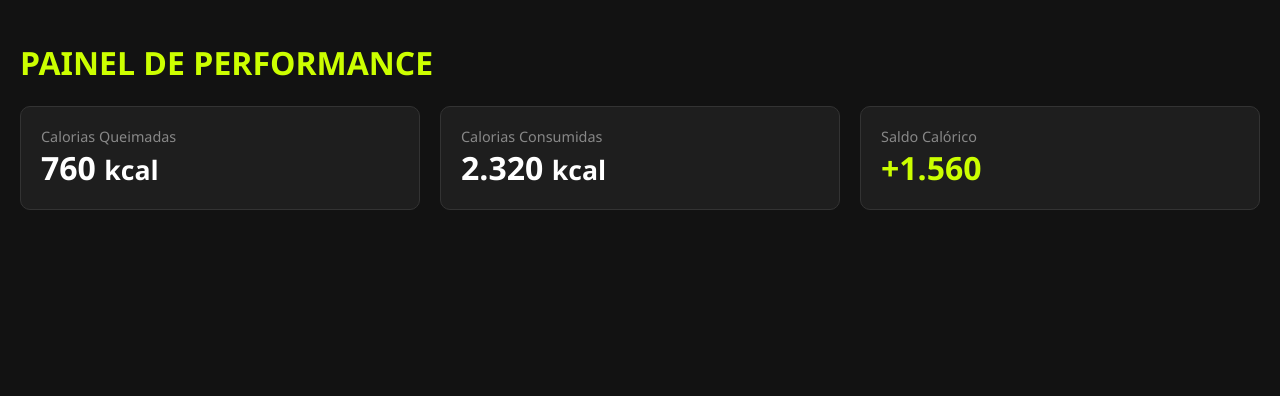
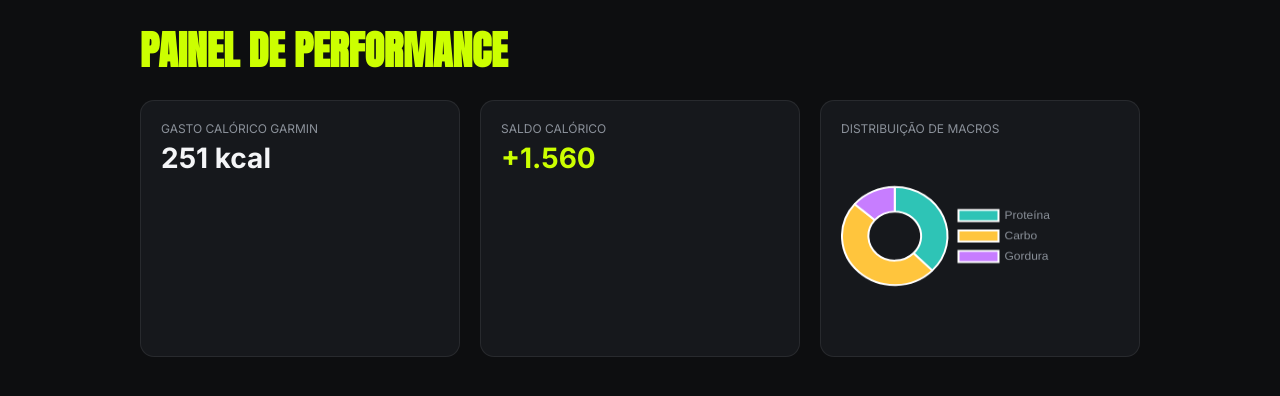
Before and after one commit to flaviachusyd-netizen/hub-gym-nutricao, a plain HTML site: page index.html in a window 1280 px wide. Drawn offline with nearby package versions, Linux system fonts and the light colour scheme.

Commit message:
Update index.html

```diff
--- a/index.html
+++ b/index.html
@@ -1,33 +1,60 @@
 <!DOCTYPE html>
-<html lang="pt-br">
+<html lang="pt-BR">
 <head>
     <meta charset="UTF-8">
     <meta name="viewport" content="width=device-width, initial-scale=1.0">
     <title>Painel de Performance</title>
+    <link href="https://fonts.googleapis.com/css2?family=Anton&family=Inter:wght@400;500;600;700&family=JetBrains+Mono:wght@500;700&display=swap" rel="stylesheet">
+    <script src="https://cdnjs.cloudflare.com/ajax/libs/Chart.js/4.4.1/chart.umd.min.js"></script>
     <style>
-        body { background-color: #121212; color: #fff; font-family: 'Segoe UI', sans-serif; margin: 0; padding: 20px; }
-        .dashboard { display: grid; grid-template-columns: repeat(auto-fit, minmax(300px, 1fr)); gap: 20px; }
-        .card { background: #1e1e1e; padding: 20px; border-radius: 10px; border: 1px solid #333; }
-        h1 { color: #ccff00; }
-        .metric { font-size: 2em; font-weight: bold; }
-        .label { color: #888; font-size: 0.9em; }
+        :root {
+            --bg:#0D0E10; --panel:#16181C; --bd:rgba(255,255,255,.08);
+            --tx:#F4F5F7; --mut:#8B919A; --volt:#CCFF00;
+        }
+        body { margin:0; background:var(--bg); color:var(--tx); font-family:'Inter', sans-serif; padding: 20px; }
+        .wrap { max-width: 1000px; margin: 0 auto; }
+        .dashboard-grid { display: grid; grid-template-columns: repeat(auto-fit, minmax(300px, 1fr)); gap: 20px; margin-top: 20px; }
+        .card { background: var(--panel); border: 1px solid var(--bd); padding: 20px; border-radius: 14px; }
+        h1 { font-family: 'Anton', sans-serif; font-size: 40px; color: var(--volt); margin: 0; text-transform: uppercase; }
+        .metric-label { color: var(--mut); font-size: 12px; text-transform: uppercase; }
+        .metric-value { font-size: 28px; font-weight: bold; margin: 5px 0; }
+        canvas { max-width: 100%; height: 200px !important; }
     </style>
 </head>
 <body>
-    <h1>PAINEL DE PERFORMANCE</h1>
-    <div class="dashboard">
-        <div class="card">
-            <div class="label">Calorias Queimadas</div>
-            <div class="metric">760 <small>kcal</small></div>
-        </div>
-        <div class="card">
-            <div class="label">Calorias Consumidas</div>
-            <div class="metric">2.320 <small>kcal</small></div>
-        </div>
-        <div class="card">
-            <div class="label">Saldo Calórico</div>
-            <div class="metric" style="color: #ccff00;">+1.560</div>
+    <div class="wrap">
+        <h1>Painel de Performance</h1>
+
+        <div class="dashboard-grid">
+            <div class="card">
+                <div class="metric-label">Gasto Calórico Garmin</div>
+                <div class="metric-value">251 kcal</div>
+            </div>
+            <div class="card">
+                <div class="metric-label">Saldo Calórico</div>
+                <div class="metric-value" style="color: var(--volt);">+1.560</div>
+            </div>
+
+            <div class="card">
+                <div class="metric-label">Distribuição de Macros</div>
+                <canvas id="macroChart"></canvas>
+            </div>
         </div>
     </div>
+
+    <script>
+        const ctx = document.getElementById('macroChart').getContext('2d');
+        new Chart(ctx, {
+            type: 'doughnut',
+            data: {
+                labels: ['Proteína', 'Carbo', 'Gordura'],
+                datasets: [{
+                    data: [180, 235, 66],
+                    backgroundColor: ['#2EC4B6', '#FFC53D', '#C77DFF']
+                }]
+            },
+            options: { plugins: { legend: { position: 'right', labels: { color: '#8B919A' } } } }
+        });
+    </script>
 </body>
 </html>
```
